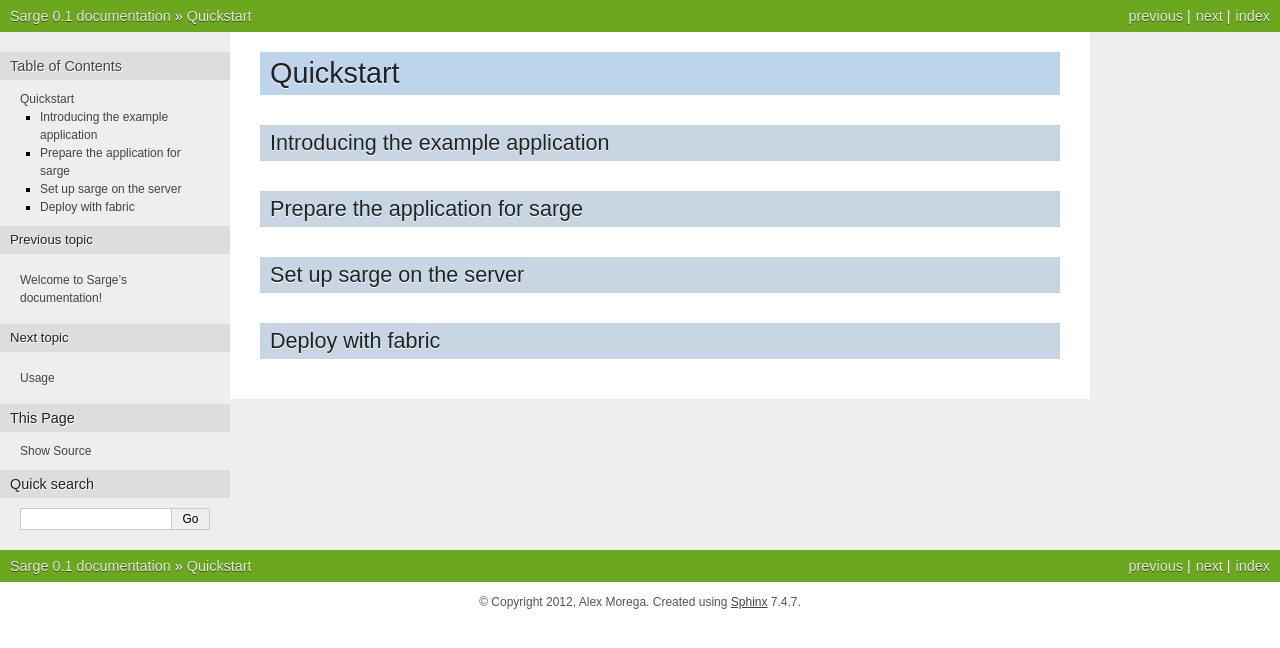
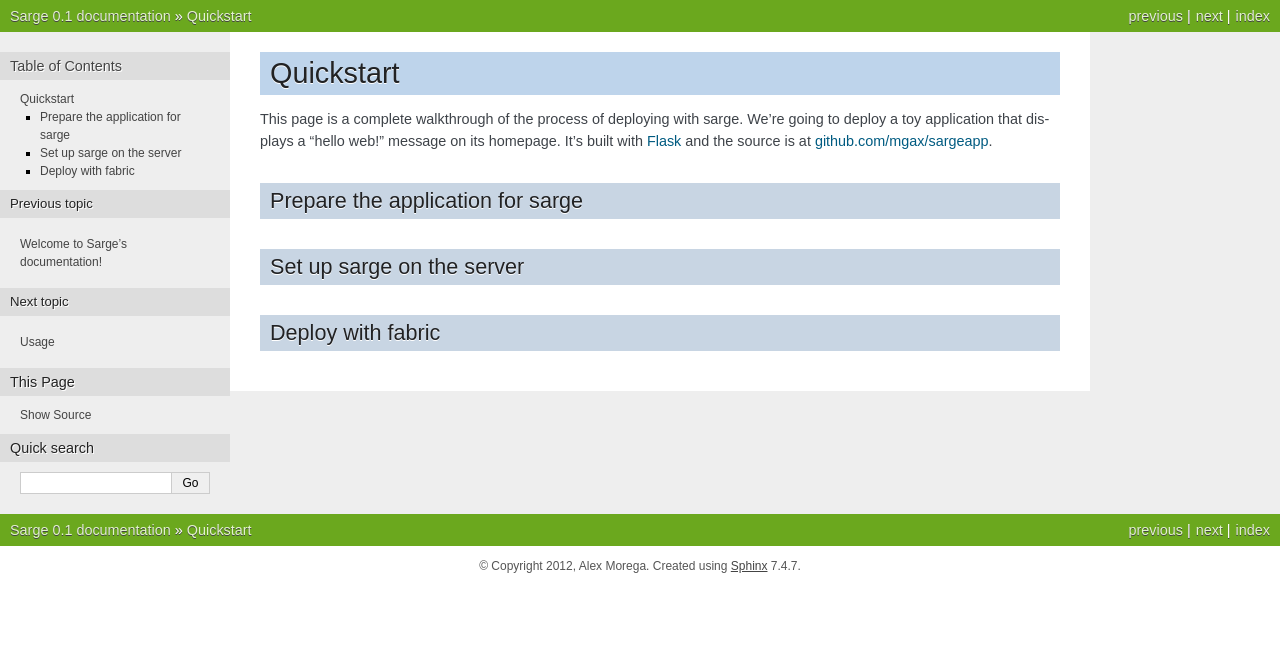
Before and after one commit to mgax/airship, a Sphinx documentation site: the page built from docs/quickstart.rst, in a window 1280 px wide. Shown: the top 648 px of the page. Built offline with Sphinx 7.4.7, drawn with Linux system fonts in a browser that asks for light colours.

Commit message:
describe the app

```diff
--- a/docs/quickstart.rst
+++ b/docs/quickstart.rst
@@ -1,9 +1,12 @@
 Quickstart
 ==========
+This page is a complete walkthrough of the process of deploying with
+sarge. We're going to deploy a toy application that displays a "hello
+web!" message on its homepage. It's built with Flask_ and the source is
+at `github.com/mgax/sargeapp`_.
 
-
-Introducing the example application
------------------------------------
+.. _github.com/mgax/sargeapp: https://github.com/mgax/sargeapp
+.. _Flask: http://flask.pocoo.org/
 
 
 Prepare the application for sarge
```
